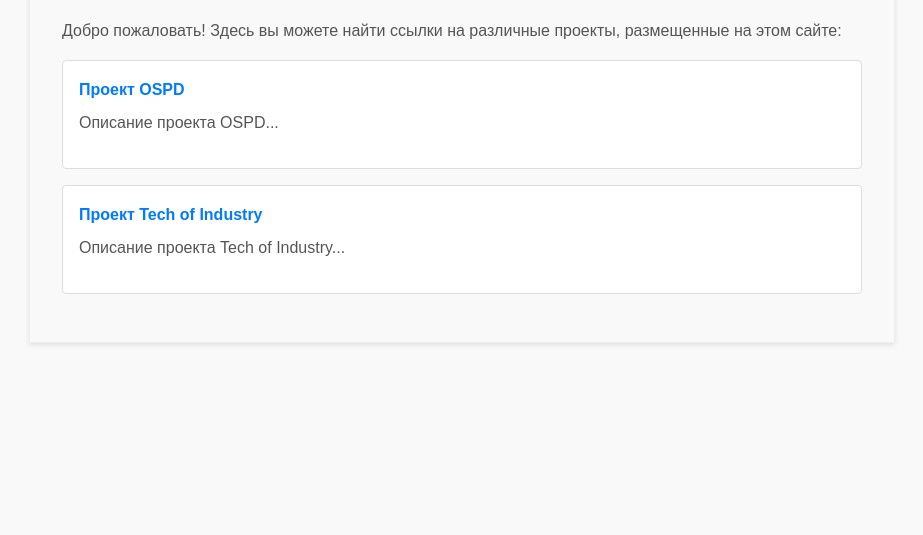
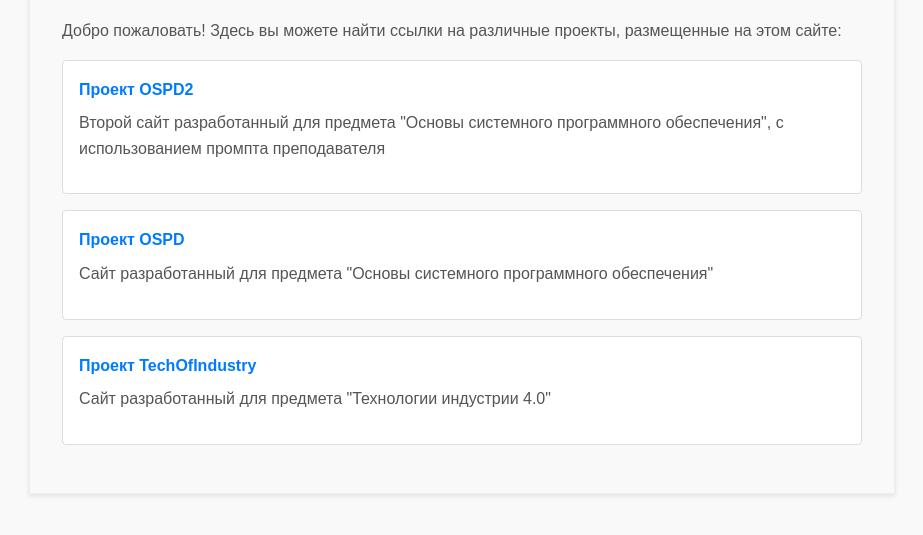
Before and after one commit to VVowaz/vvowaz.github.io, a plain HTML site: page index.html in a window 1280 px wide. Shown: the part 159-694 px from the top of the page, without its empty margins (178-1101 px from the left). Drawn offline with Linux system fonts and the light colour scheme.

Commit message:
OSPD 4th commit

```diff
--- a/index.html
+++ b/index.html
@@ -53,16 +53,18 @@
     <p>Добро пожаловать! Здесь вы можете найти ссылки на различные проекты, размещенные на этом сайте:</p>
 
     <ul>
-        <li>
-            <!-- Важно использовать относительные пути к папкам -->
-            <a href="OSPD/index">Проект OSPD</a>
-            <p>Описание проекта OSPD...</p>
+		<li>
+            <a href="OSPD2/">Проект OSPD2</a>
+            <p>Второй сайт разработанный для предмета "Основы системного программного обеспечения", с использованием промпта преподавателя</p>
         </li>
         <li>
-            <a href="TechOfIndustry/index">Проект Tech of Industry</a>
-            <p>Описание проекта Tech of Industry...</p>
+            <a href="OSPD/">Проект OSPD</a>
+            <p>Сайт разработанный для предмета "Основы системного программного обеспечения"</p>
         </li>
-        <!-- Добавьте сюда ссылки на другие проекты, если они появятся -->
+        <li>
+            <a href="TechOfIndustry/">Проект TechOfIndustry</a>
+            <p>Сайт разработанный для предмета "Технологии индустрии 4.0"</p>
+        </li>
     </ul>
 
 </body>
```
